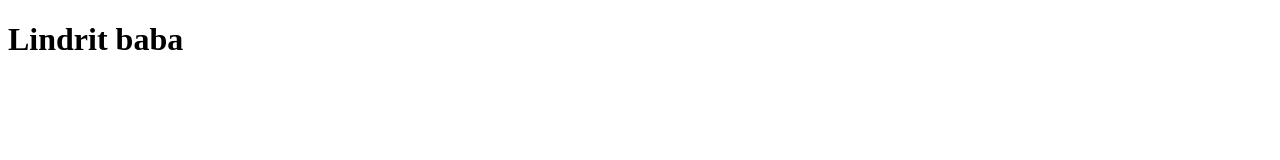
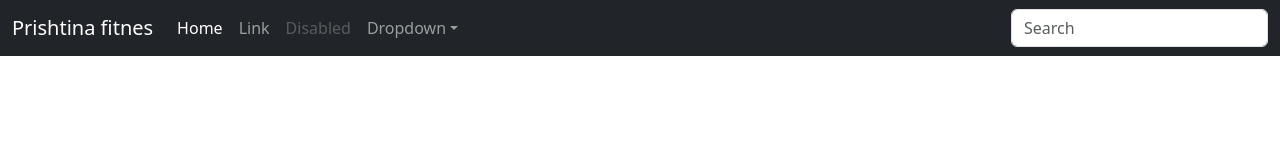
Before and after one commit to Lindriti/Agent-s, a plain HTML site: page index.html in a window 1280 px wide. Drawn offline with nearby package versions, Linux system fonts and the light colour scheme.

Commit message:
Update index.html

```diff
--- a/index.html
+++ b/index.html
@@ -4,8 +4,41 @@
     <meta charset="UTF-8">
     <meta name="viewport" content="width=device-width, initial-scale=1.0">
     <title>Group Project</title>
+    <link href="https://cdn.jsdelivr.net/npm/bootstrap@5.3.3/dist/css/bootstrap.min.css" rel="stylesheet" integrity="sha384-QWTKZyjpPEjISv5WaRU9OFeRpok6YctnYmDr5pNlyT2bRjXh0JMhjY6hW+ALEwIH" crossorigin="anonymous">
 </head>
 <body>
-    <h1>Lindrit baba</h1>
+    <nav class="navbar navbar-expand-sm navbar-dark bg-dark" aria-label="Third navbar example">
+        <div class="container-fluid">
+          <a class="navbar-brand" href="#">Prishtina fitnes</a>
+          <button class="navbar-toggler" type="button" data-bs-toggle="collapse" data-bs-target="#navbarsExample03" aria-controls="navbarsExample03" aria-expanded="false" aria-label="Toggle navigation">
+            <span class="navbar-toggler-icon"></span>
+          </button>
+
+          <div class="collapse navbar-collapse" id="navbarsExample03">
+            <ul class="navbar-nav me-auto mb-2 mb-sm-0">
+              <li class="nav-item">
+                <a class="nav-link active" aria-current="page" href="#">Home</a>
+              </li>
+              <li class="nav-item">
+                <a class="nav-link" href="#">Link</a>
+              </li>
+              <li class="nav-item">
+                <a class="nav-link disabled" aria-disabled="true">Disabled</a>
+              </li>
+              <li class="nav-item dropdown">
+                <a class="nav-link dropdown-toggle" href="#" data-bs-toggle="dropdown" aria-expanded="false">Dropdown</a>
+                <ul class="dropdown-menu">
+                  <li><a class="dropdown-item" href="#">Action</a></li>
+                  <li><a class="dropdown-item" href="#">Another action</a></li>
+                  <li><a class="dropdown-item" href="#">Something else here</a></li>
+                </ul>
+              </li>
+            </ul>
+            <form role="search">
+              <input class="form-control" type="search" placeholder="Search" aria-label="Search">
+            </form>
+          </div>
+        </div>
+      </nav>
 </body>
 </html>
```
